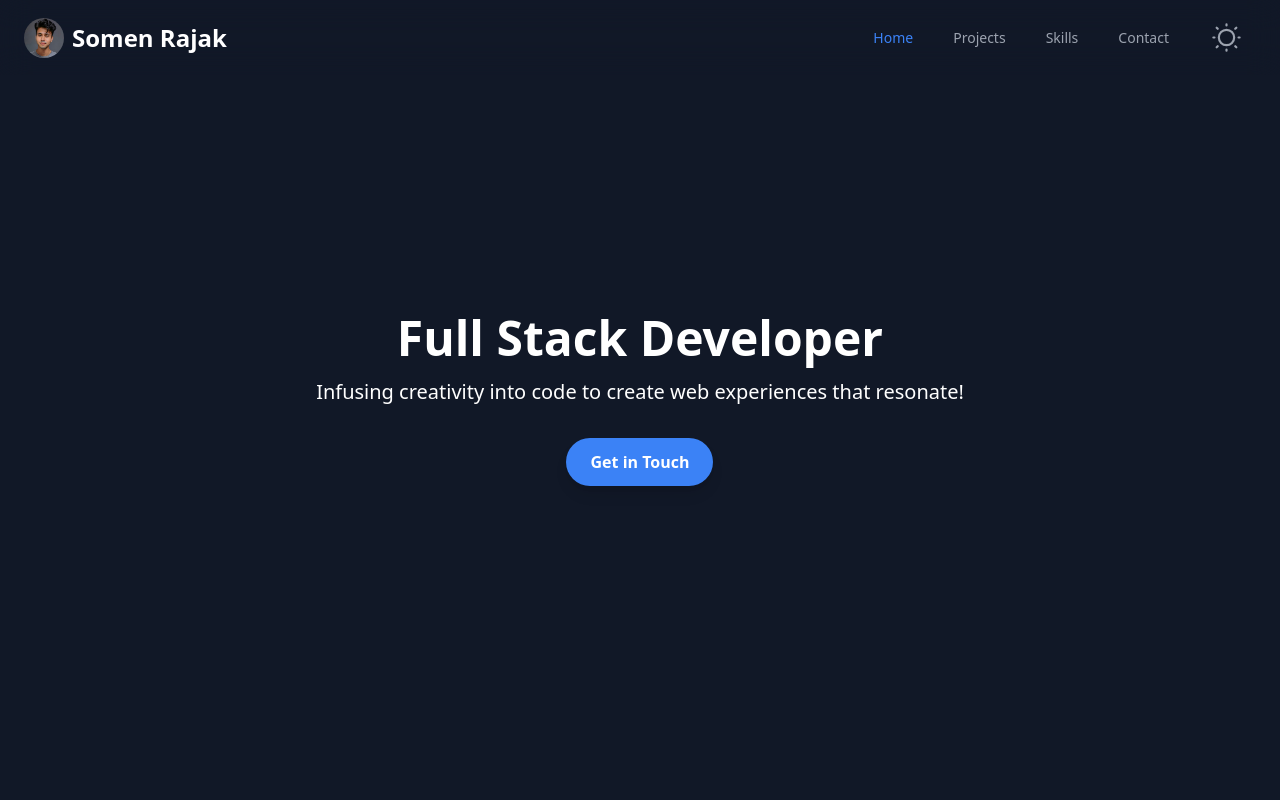
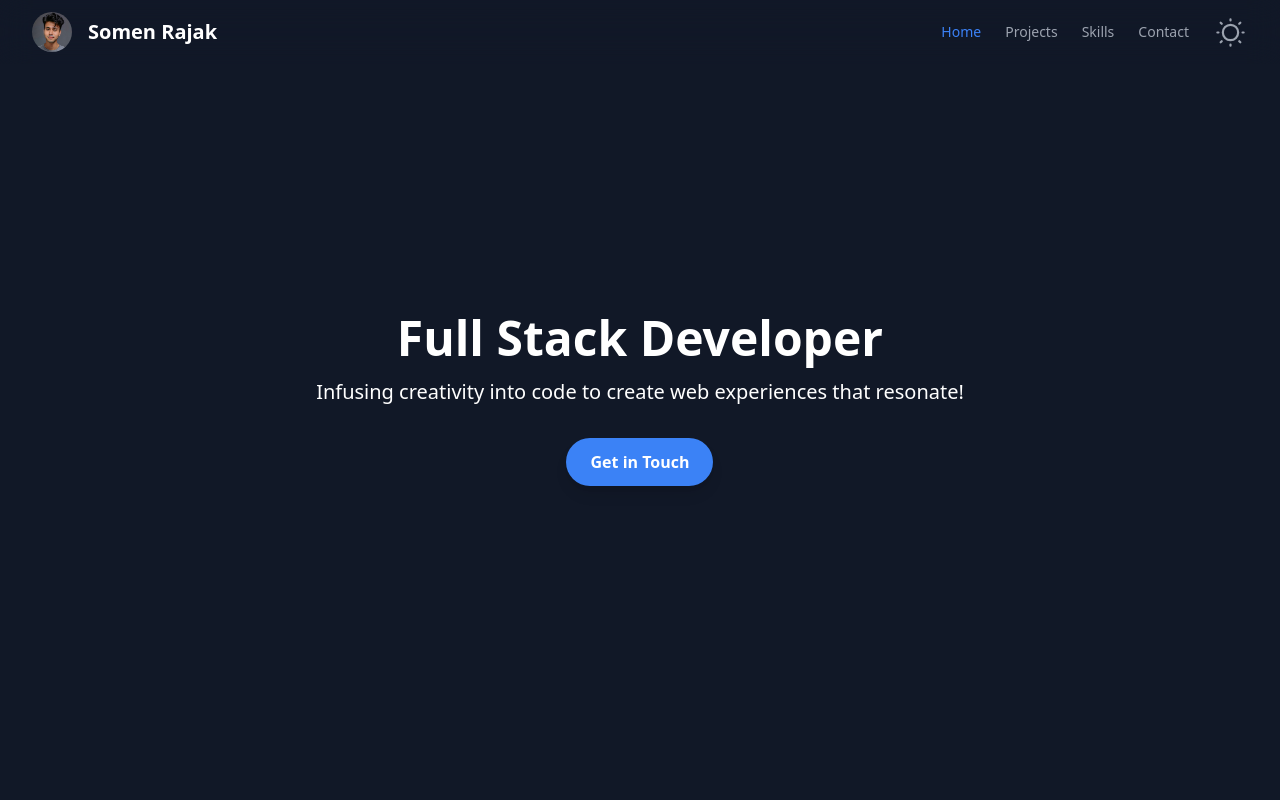
Before and after one commit to Somen1228/Portfolio, a React (Vite) app: page / in a window 1280 px wide. Shown: the top 800 px of the page. Built offline with nearby package versions, Linux system fonts and the light colour scheme.

Commit message:
nav layout

```diff
--- a/src/components/Navbar.jsx
+++ b/src/components/Navbar.jsx
@@ -1,15 +1,10 @@
 import React, { useState } from "react";
 import { motion } from "framer-motion";
-import { FaBars, FaTimes, FaSun, FaMoon } from "react-icons/fa";
+import { FaBars, FaTimes, FaMoon } from "react-icons/fa";
 import { PiSunDim } from "react-icons/pi";
-import profilePicture from "../assets/profile-pic.jpg"
+import profilePicture from "../assets/profile-pic.jpg";
 
-const Navbar = ({
-  activeSection,
-  scrollToSection,
-  toggleDarkMode,
-  darkMode,
-}) => {
+const Navbar = ({ activeSection, scrollToSection, toggleDarkMode, darkMode }) => {
   const [isMobileMenuOpen, setIsMobileMenuOpen] = useState(false);
 
   const toggleMobileMenu = () => {
@@ -17,29 +12,31 @@ const Navbar = ({
   };
 
   return (
-    <nav className="fixed top-0 left-0 right-0 z-50 bg-opacity-90 backdrop-filter backdrop-blur-lg">
-      <div className="container mx-auto px-6 py-3">
-        <div className="flex justify-between items-center">
-          <div className="flex items-center gap-6">
-            <div className="absolute rounded-full left-6">
-                <img src={profilePicture} alt="profile-pic" className="rounded-full w-10 h-10  aspect-auto self-center"/>
-            </div>
-            <motion.h1
+    <nav className="fixed top-0 left-0 right-0 z-50 bg-opacity-90 backdrop-blur-lg w-full">
+      <div className="w-full flex justify-between items-center px-4 lg:px-8 py-3">
+        {/* Left: Profile */}
+        <motion.div
           initial={{ opacity: 0, y: -20 }}
           animate={{ opacity: 1, y: 0 }}
           transition={{ duration: 0.5 }}
-              className="text-2xl font-bold md:pl-12 pl-16"
+          className="flex items-center gap-4"
         >
-              Somen Rajak
-            </motion.h1>
-          </div>
-          <div className="hidden md:flex items-center space-x-4">
+          <img
+            src={profilePicture}
+            alt="profile-pic"
+            className="rounded-full w-10 h-10"
+          />
+          <h2 className="text-xl font-bold">Somen Rajak</h2>
+        </motion.div>
+
+        {/* Middle: Links for larger screens */}
+        <div className="hidden md:flex items-center space-x-6">
           {["home", "projects", "skills", "contact"].map((section) => (
             <motion.button
               key={section}
               onClick={() => scrollToSection(section)}
-                className={`px-3 py-2 rounded-md text-sm font-medium ${
-                  activeSection === section ? "text-blue-500" : "text-gray-400"
+              className={`text-sm font-medium transition-all duration-300 ${
+                activeSection === section ? "text-blue-500" : "text-gray-400 hover:text-white"
               }`}
               initial={{ opacity: 0, y: -20 }}
               animate={{ opacity: 1, y: 0 }}
@@ -50,15 +47,17 @@ const Navbar = ({
           ))}
           <button
             onClick={toggleDarkMode}
-              className="px-3 py-2 rounded-md text-sm font-medium text-gray-400 hover:text-blue-500 transition duration-300"
+            className="text-gray-400 hover:text-blue-500 transition duration-300"
           >
             {darkMode ? <PiSunDim size={35} /> : <FaMoon size={20} />}
           </button>
         </div>
+
+        {/* Right: Mobile Menu */}
         <div className="md:hidden flex items-center space-x-4">
           <button
             onClick={toggleDarkMode}
-              className="px-3 py-2 rounded-md text-sm font-medium text-gray-400 hover:text-blue-500 transition duration-300"
+            className="text-gray-400 hover:text-blue-500 transition duration-300"
           >
             {darkMode ? <PiSunDim size={35} /> : <FaMoon size={20} />}
           </button>
@@ -67,8 +66,10 @@ const Navbar = ({
           </button>
         </div>
       </div>
+
+      {/* Mobile menu */}
       {isMobileMenuOpen && (
-          <div className="md:hidden mt-4">
+        <div className="md:hidden mt-4 space-y-4 px-4">
           {["home", "projects", "skills", "contact"].map((section) => (
             <motion.button
               key={section}
@@ -76,7 +77,7 @@ const Navbar = ({
                 scrollToSection(section);
                 toggleMobileMenu();
               }}
-                className={`block w-full text-left px-3 py-2 rounded-md text-sm font-medium ${
+              className={`block w-full text-left px-3 py-2 text-sm font-medium transition-all duration-300 ${
                 activeSection === section ? "text-blue-500" : "text-gray-400"
               }`}
               initial={{ opacity: 0, y: -20 }}
@@ -88,7 +89,6 @@ const Navbar = ({
           ))}
         </div>
       )}
-      </div>
     </nav>
   );
 };
```
Also changed, not shown: public/vite.svg. Lines whose indentation alone changed are shown as unchanged.
